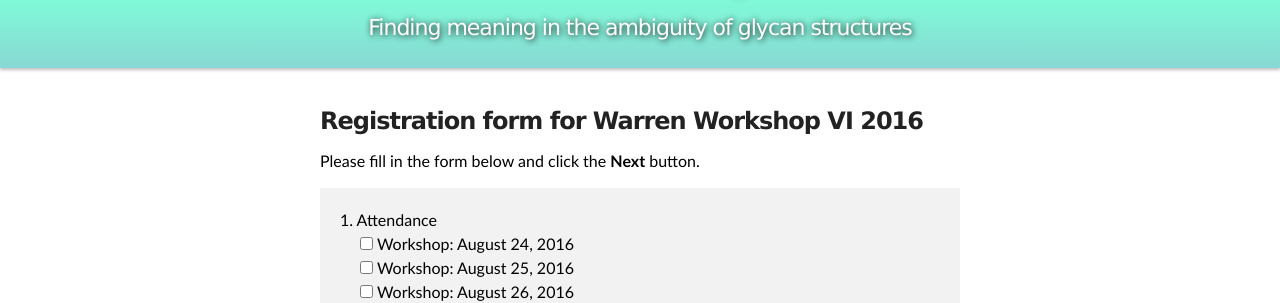
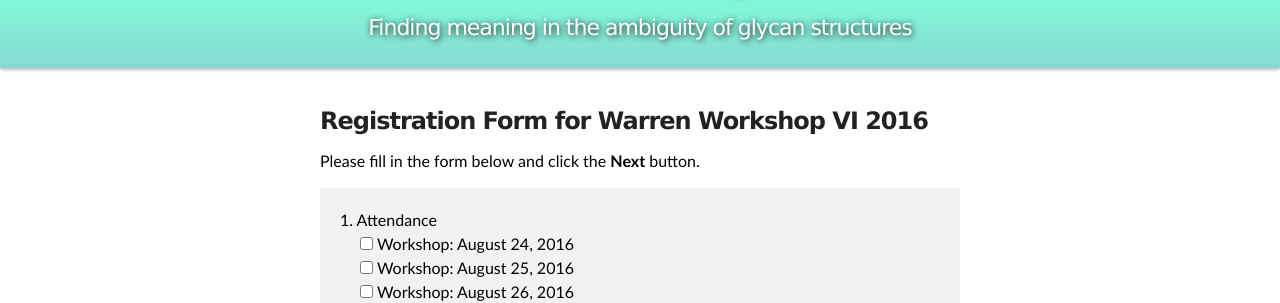
Before and after one commit to yamazakiM/test_warren2016, a Jekyll site: the page built from registration/register.html, in a window 1280 px wide and 900 px high. Shown: the part 126-429 px from the top of the window. Built offline with Jekyll 4.4.1, drawn with Linux system fonts in a browser that asks for light colours; nearby versions of some CDN libraries; library files that are not in the unit come from our copies.

```diff
--- a/registration/register.html
+++ b/registration/register.html
@@ -5,7 +5,7 @@ layout: default
 <!-- MAIN CONTENT -->
 <div id="main_content_wrap" class="outer">
   <section id="main_content" class="inner">
-    <h3 id="location">Registration form for Warren Workshop VI 2016</h3>
+    <h3 id="location">Registration Form for Warren Workshop VI 2016</h3>
     <hr>
 <div class="divLayoutContentMain">
 		<p>Please fill in the form below and click the <strong>Next</strong> button.<br>
```
